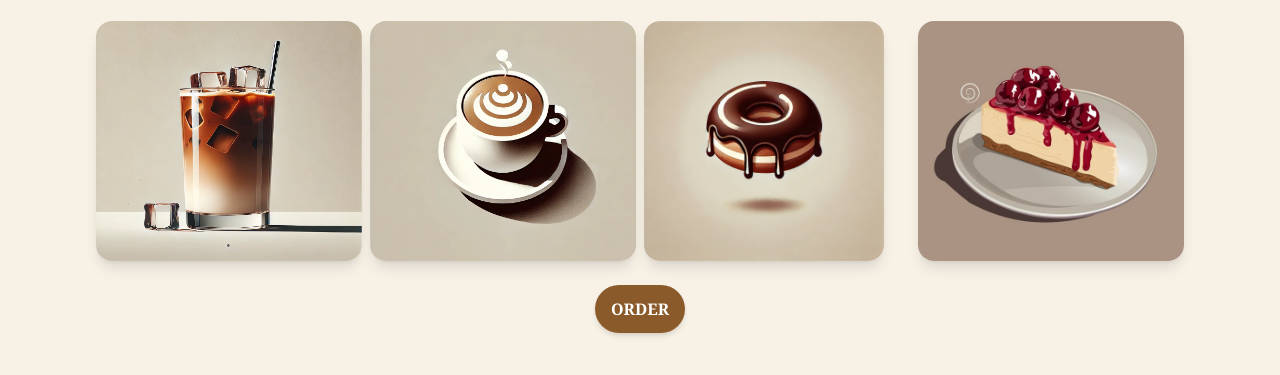
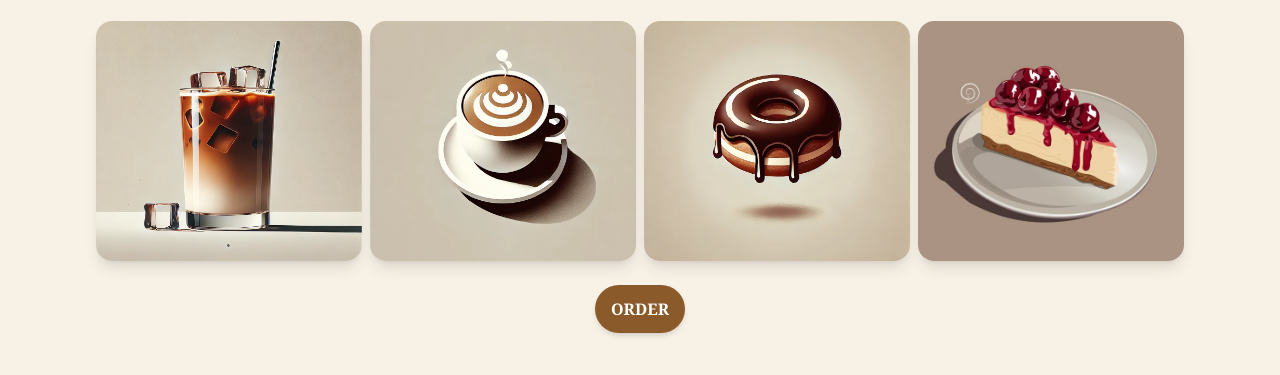
Before and after one commit to johnmark-work/manza-cafe, a plain HTML site: page index.html in a window 1280 px wide. Shown: the part 135-510 px from the top of the page. Drawn offline with nearby package versions, Linux system fonts and the light colour scheme.

Commit message:
Update index.html

```diff
--- a/index.html
+++ b/index.html
@@ -26,7 +26,7 @@
                 <img src="/assets/hot/macchiato.webp" alt="Hot Coffee" class="w-full h-full object-cover">
             </div>
 
-            <div class="bg-white mb-2 rounded-2xl shadow-lg overflow-hidden h-60 w-60 hover:-translate-y-2 hover:shadow-xl">
+            <div class="bg-white mb-2 rounded-2xl shadow-lg overflow-hidden h-60 hover:-translate-y-2 hover:shadow-xl">
                 <img src="/assets/donut/chocolate.webp" alt="Donuts" class="w-full h-full object-cover">
             </div>
 
```
